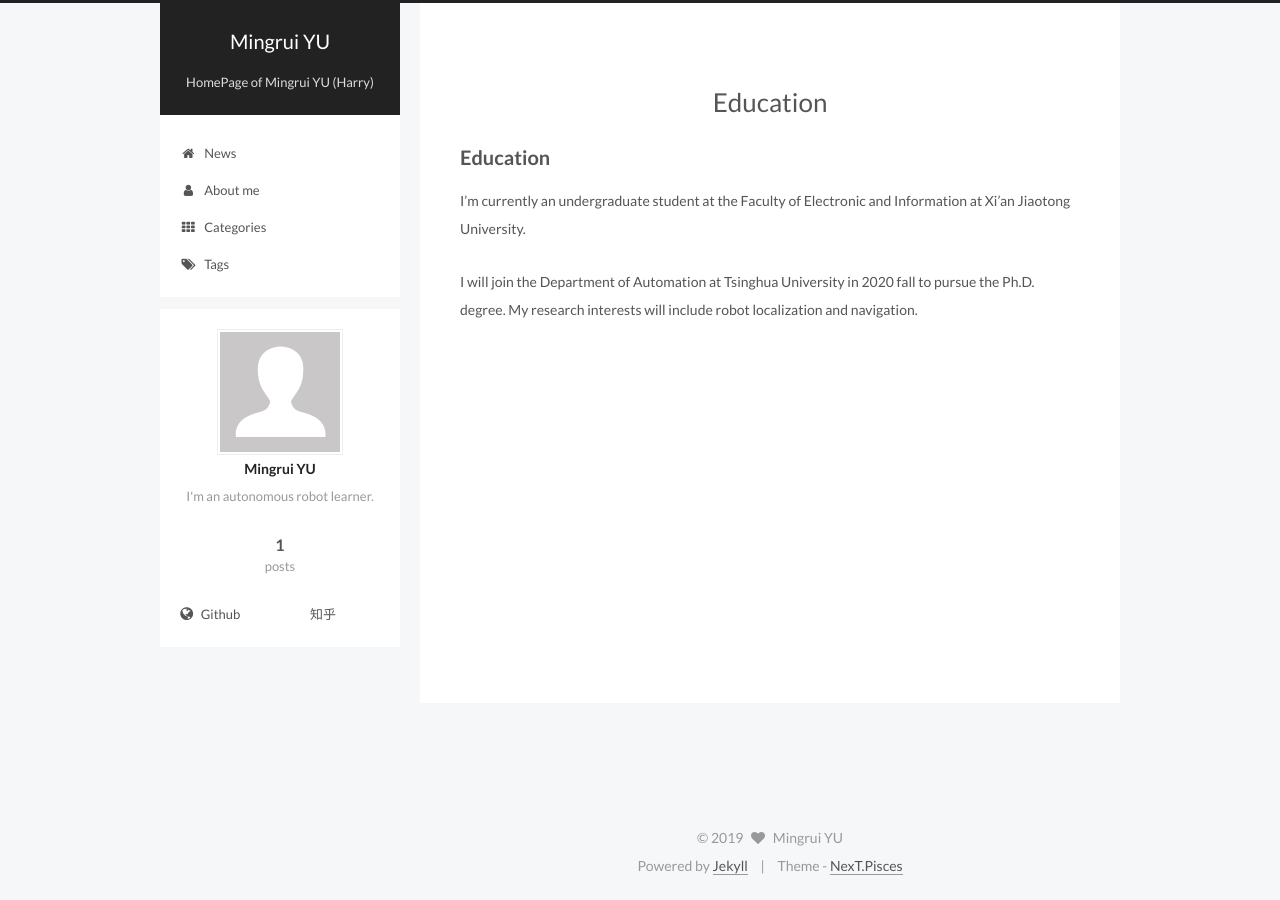
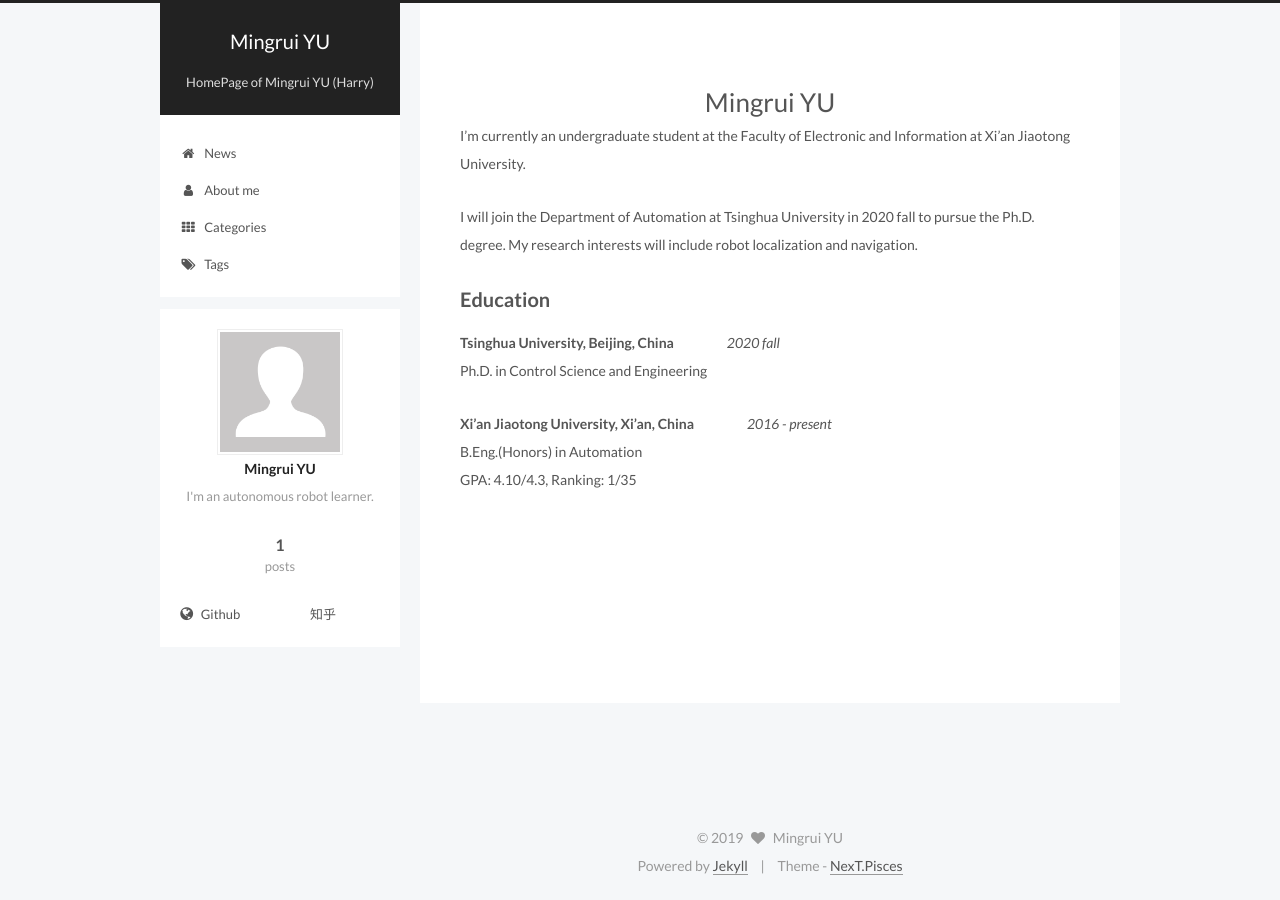
Before and after one commit to Mingrui-Yu/Mingrui-Yu.github.io, a Jekyll site: the page built from about/index.md, in a window 1280 px wide. Built offline with Jekyll 4.4.1, drawn with Linux system fonts in a browser that asks for light colours; our own code applies the rules of GitHub Pages for plain Markdown files.

Commit message:
Update index.md

```diff
--- a/about/index.md
+++ b/about/index.md
@@ -1,10 +1,18 @@
 ---
 layout: page
 type: about
+title: Mingrui YU
 ---
-
-##  Education
 
 I'm currently an undergraduate student at the Faculty of Electronic and Information at Xi'an Jiaotong University.
 
 I will join the Department of Automation at Tsinghua University in 2020 fall to pursue the Ph.D. degree. My research interests will include robot localization and navigation.
+
+## Education
+
+**Tsinghua University, Beijing, China**  &emsp; &emsp; &emsp;  *2020  fall*
+Ph.D. in Control Science and Engineering
+
+**Xi'an Jiaotong University, Xi'an, China** &emsp; &emsp; &emsp;  *2016 - present*
+B.Eng.(Honors) in Automation
+GPA: 4.10/4.3, Ranking: 1/35
```
